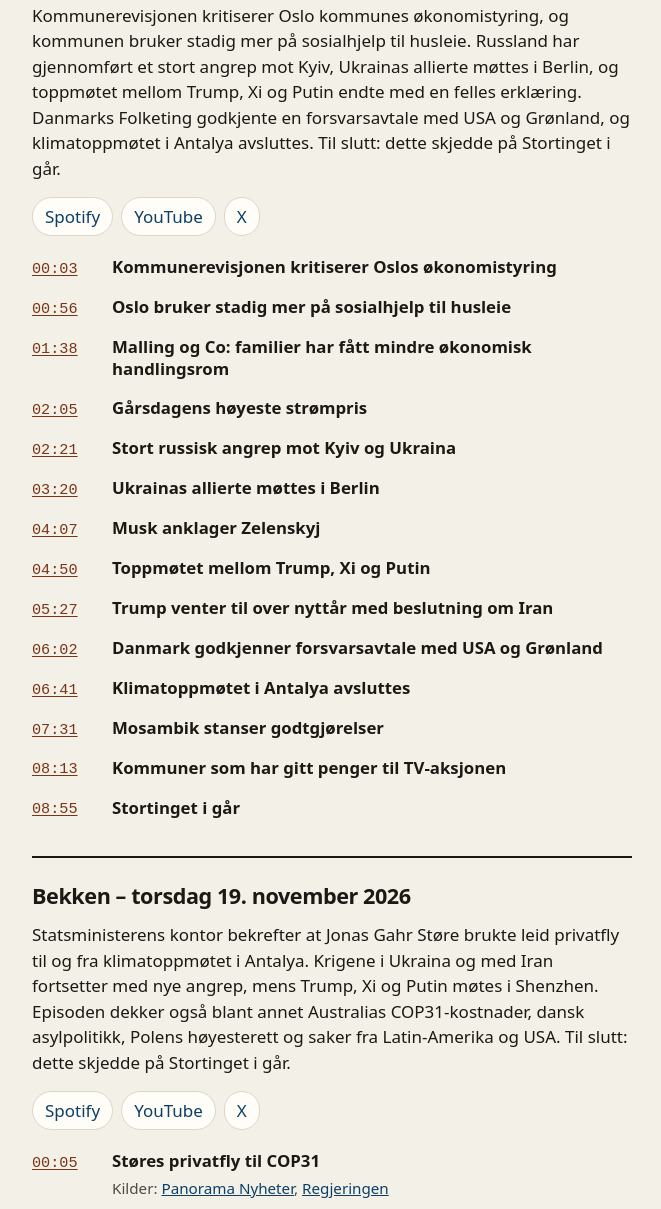
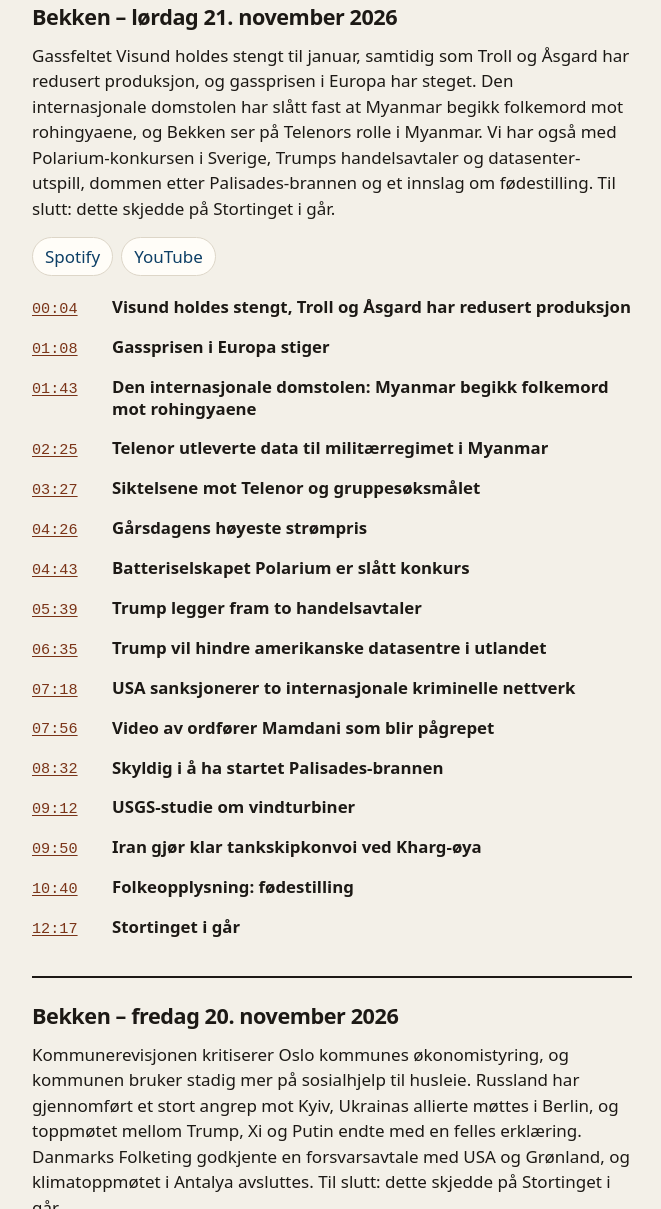
Before and after one commit to shownotes-bekken/Notes, a plain HTML site: page index.html in a window 1280 px wide. Shown: the part 490-1699 px from the top of the page, without its empty margins (308-969 px from the left). Drawn offline with Linux system fonts and the light colour scheme.

Commit message:
Legg til shownotes for 21. november (#4)
Lørdagens episode ligger øverst. X-innlegget er ikke publisert ennå.

Co-authored-by: Cursor Agent <cursoragent@cursor.com>
Co-authored-by: shownotes-bekken <shownotes-bekken@users.noreply.github.com>

```diff
--- a/index.html
+++ b/index.html
@@ -154,6 +154,7 @@ a:hover {
 <nav aria-label="Innhold">
 <h2>Innhold</h2>
 <ul class="toc">
+<li><a href="#2026-11-21">Lørdag 21. november 2026</a></li>
 <li><a href="#2026-11-20">Fredag 20. november 2026</a></li>
 <li><a href="#2026-11-19">Torsdag 19. november 2026</a></li>
 <li><a href="#2026-11-18">Onsdag 18. november 2026</a></li>
@@ -161,6 +162,160 @@ a:hover {
 </ul>
 </nav>
 <main>
+<article id="2026-11-21">
+<h2>Bekken – lørdag 21. november 2026</h2>
+<p class="beskrivelse">Gassfeltet Visund holdes stengt til januar, samtidig som Troll og Åsgard har redusert produksjon, og gassprisen i Europa har steget. Den internasjonale domstolen har slått fast at Myanmar begikk folkemord mot rohingyaene, og Bekken ser på Telenors rolle i Myanmar. Vi har også med Polarium-konkursen i Sverige, Trumps handelsavtaler og datasenter-utspill, dommen etter Palisades-brannen og et innslag om fødestilling. Til slutt: dette skjedde på Stortinget i går.</p>
+<ul class="plattformer">
+<li><a href="https://open.spotify.com/episode/1qypjbl0OsMx6cWaIhJdtg" target="_blank" rel="noopener noreferrer">Spotify</a></li>
+<li><a href="https://youtu.be/1C0AkzBiq28" target="_blank" rel="noopener noreferrer">YouTube</a></li>
+</ul>
+<ul class="saker">
+<li>
+<div class="sak">
+<a href="https://youtu.be/1C0AkzBiq28?t=16" target="_blank" rel="noopener noreferrer" class="tid" aria-label="Spill fra 00:04 på YouTube">00:04</a>
+<div>
+<h3>Visund holdes stengt, Troll og Åsgard har redusert produksjon</h3>
+
+</div>
+</div>
+</li>
+<li>
+<div class="sak">
+<a href="https://youtu.be/1C0AkzBiq28?t=80" target="_blank" rel="noopener noreferrer" class="tid" aria-label="Spill fra 01:08 på YouTube">01:08</a>
+<div>
+<h3>Gassprisen i Europa stiger</h3>
+
+</div>
+</div>
+</li>
+<li>
+<div class="sak">
+<a href="https://youtu.be/1C0AkzBiq28?t=115" target="_blank" rel="noopener noreferrer" class="tid" aria-label="Spill fra 01:43 på YouTube">01:43</a>
+<div>
+<h3>Den internasjonale domstolen: Myanmar begikk folkemord mot rohingyaene</h3>
+
+</div>
+</div>
+</li>
+<li>
+<div class="sak">
+<a href="https://youtu.be/1C0AkzBiq28?t=157" target="_blank" rel="noopener noreferrer" class="tid" aria-label="Spill fra 02:25 på YouTube">02:25</a>
+<div>
+<h3>Telenor utleverte data til militærregimet i Myanmar</h3>
+
+</div>
+</div>
+</li>
+<li>
+<div class="sak">
+<a href="https://youtu.be/1C0AkzBiq28?t=220" target="_blank" rel="noopener noreferrer" class="tid" aria-label="Spill fra 03:27 på YouTube">03:27</a>
+<div>
+<h3>Siktelsene mot Telenor og gruppesøksmålet</h3>
+
+</div>
+</div>
+</li>
+<li>
+<div class="sak">
+<a href="https://youtu.be/1C0AkzBiq28?t=278" target="_blank" rel="noopener noreferrer" class="tid" aria-label="Spill fra 04:26 på YouTube">04:26</a>
+<div>
+<h3>Gårsdagens høyeste strømpris</h3>
+
+</div>
+</div>
+</li>
+<li>
+<div class="sak">
+<a href="https://youtu.be/1C0AkzBiq28?t=295" target="_blank" rel="noopener noreferrer" class="tid" aria-label="Spill fra 04:43 på YouTube">04:43</a>
+<div>
+<h3>Batteriselskapet Polarium er slått konkurs</h3>
+
+</div>
+</div>
+</li>
+<li>
+<div class="sak">
+<a href="https://youtu.be/1C0AkzBiq28?t=351" target="_blank" rel="noopener noreferrer" class="tid" aria-label="Spill fra 05:39 på YouTube">05:39</a>
+<div>
+<h3>Trump legger fram to handelsavtaler</h3>
+
+</div>
+</div>
+</li>
+<li>
+<div class="sak">
+<a href="https://youtu.be/1C0AkzBiq28?t=407" target="_blank" rel="noopener noreferrer" class="tid" aria-label="Spill fra 06:35 på YouTube">06:35</a>
+<div>
+<h3>Trump vil hindre amerikanske datasentre i utlandet</h3>
+
+</div>
+</div>
+</li>
+<li>
+<div class="sak">
+<a href="https://youtu.be/1C0AkzBiq28?t=450" target="_blank" rel="noopener noreferrer" class="tid" aria-label="Spill fra 07:18 på YouTube">07:18</a>
+<div>
+<h3>USA sanksjonerer to internasjonale kriminelle nettverk</h3>
+
+</div>
+</div>
+</li>
+<li>
+<div class="sak">
+<a href="https://youtu.be/1C0AkzBiq28?t=488" target="_blank" rel="noopener noreferrer" class="tid" aria-label="Spill fra 07:56 på YouTube">07:56</a>
+<div>
+<h3>Video av ordfører Mamdani som blir pågrepet</h3>
+
+</div>
+</div>
+</li>
+<li>
+<div class="sak">
+<a href="https://youtu.be/1C0AkzBiq28?t=524" target="_blank" rel="noopener noreferrer" class="tid" aria-label="Spill fra 08:32 på YouTube">08:32</a>
+<div>
+<h3>Skyldig i å ha startet Palisades-brannen</h3>
+
+</div>
+</div>
+</li>
+<li>
+<div class="sak">
+<a href="https://youtu.be/1C0AkzBiq28?t=564" target="_blank" rel="noopener noreferrer" class="tid" aria-label="Spill fra 09:12 på YouTube">09:12</a>
+<div>
+<h3>USGS-studie om vindturbiner</h3>
+
+</div>
+</div>
+</li>
+<li>
+<div class="sak">
+<a href="https://youtu.be/1C0AkzBiq28?t=603" target="_blank" rel="noopener noreferrer" class="tid" aria-label="Spill fra 09:50 på YouTube">09:50</a>
+<div>
+<h3>Iran gjør klar tankskipkonvoi ved Kharg-øya</h3>
+
+</div>
+</div>
+</li>
+<li>
+<div class="sak">
+<a href="https://youtu.be/1C0AkzBiq28?t=652" target="_blank" rel="noopener noreferrer" class="tid" aria-label="Spill fra 10:40 på YouTube">10:40</a>
+<div>
+<h3>Folkeopplysning: fødestilling</h3>
+
+</div>
+</div>
+</li>
+<li>
+<div class="sak">
+<a href="https://youtu.be/1C0AkzBiq28?t=749" target="_blank" rel="noopener noreferrer" class="tid" aria-label="Spill fra 12:17 på YouTube">12:17</a>
+<div>
+<h3>Stortinget i går</h3>
+
+</div>
+</div>
+</li>
+</ul>
+</article>
 <article id="2026-11-20">
 <h2>Bekken – fredag 20. november 2026</h2>
 <p class="beskrivelse">Kommunerevisjonen kritiserer Oslo kommunes økonomistyring, og kommunen bruker stadig mer på sosialhjelp til husleie. Russland har gjennomført et stort angrep mot Kyiv, Ukrainas allierte møttes i Berlin, og toppmøtet mellom Trump, Xi og Putin endte med en felles erklæring. Danmarks Folketing godkjente en forsvarsavtale med USA og Grønland, og klimatoppmøtet i Antalya avsluttes. Til slutt: dette skjedde på Stortinget i går.</p>
```
Also changed, not shown: episodes/2026-11-21.json (added, +91 -0 lines).
